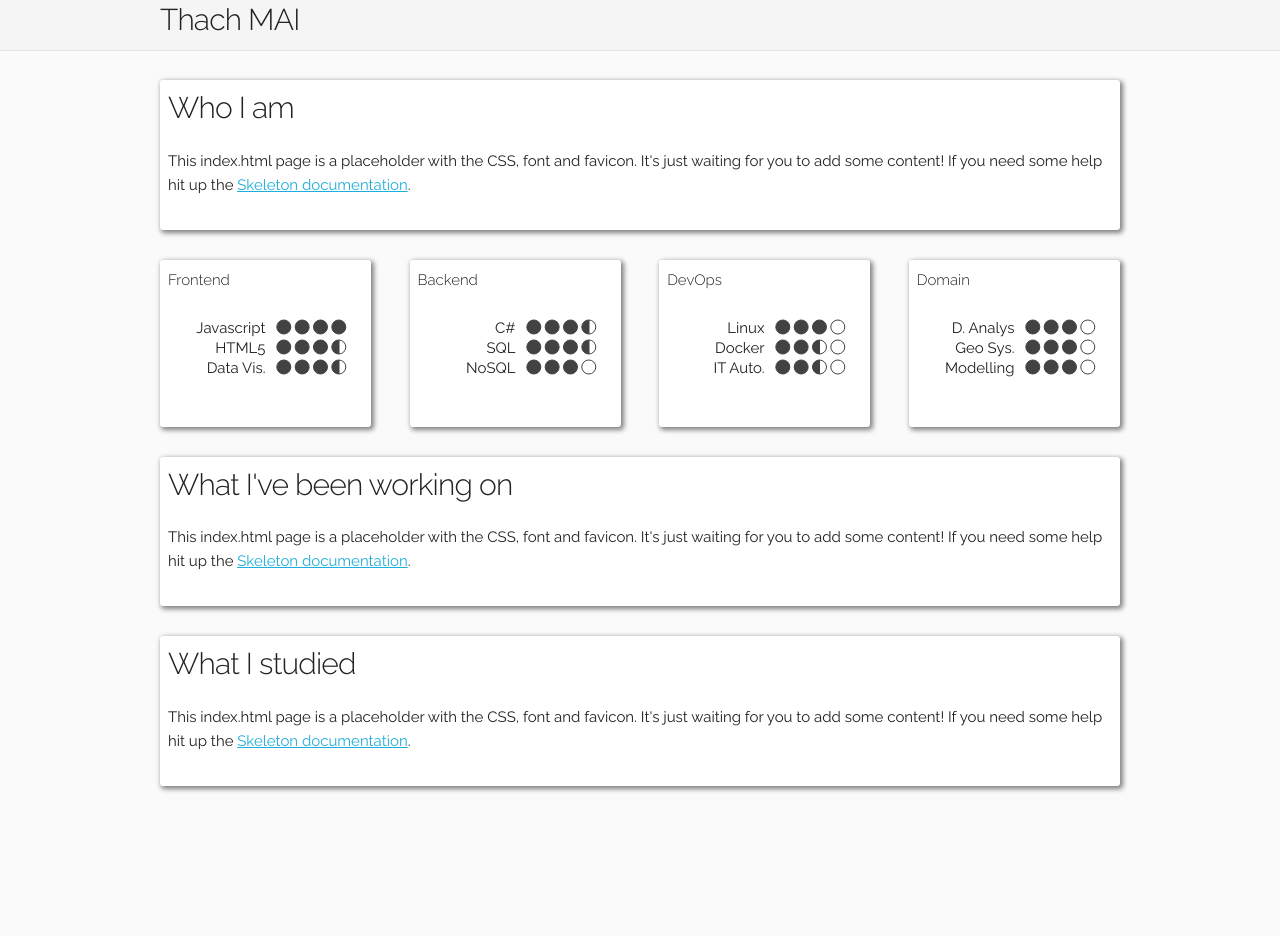
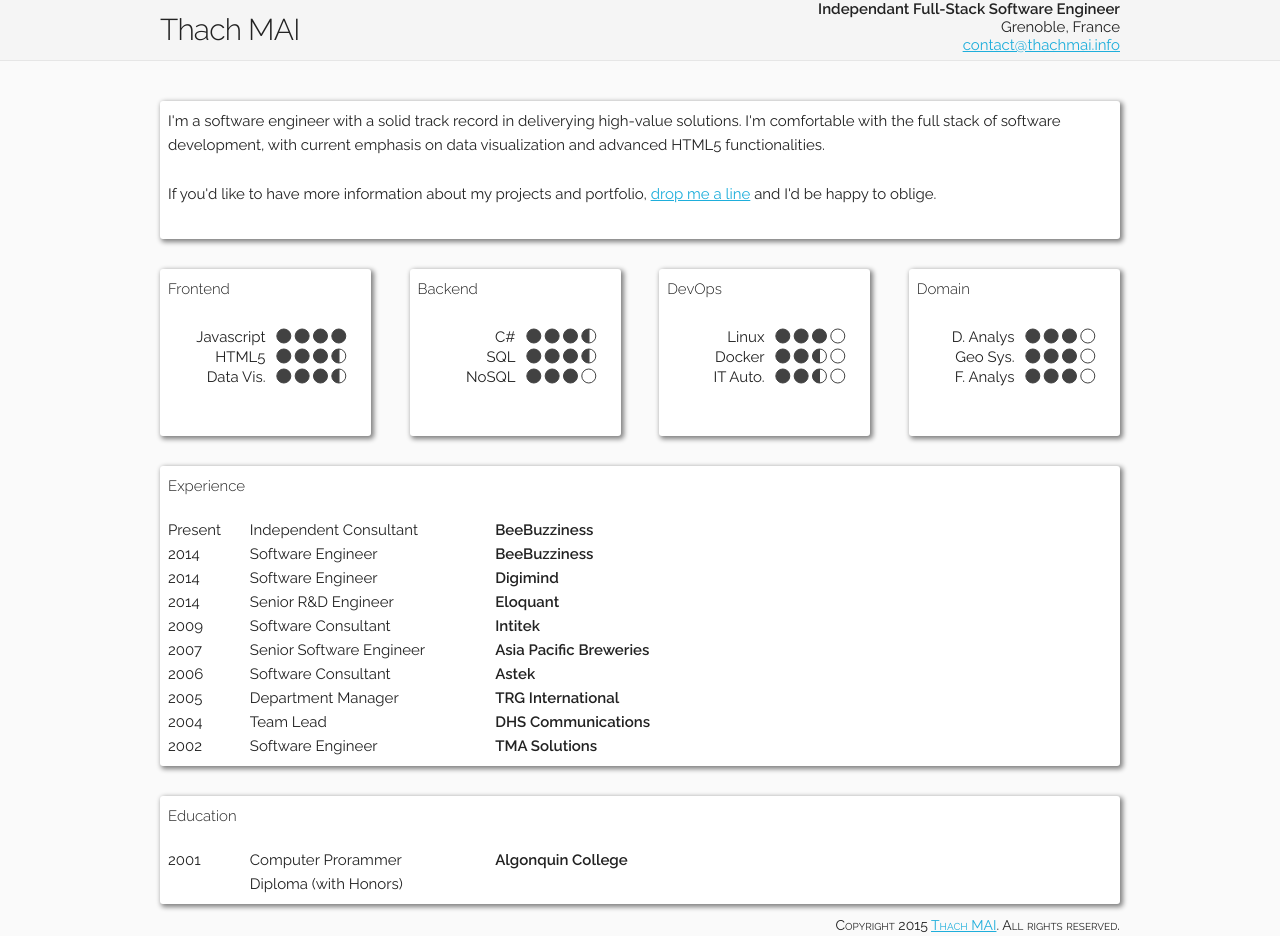
Before and after one commit to thachmai/thachmai.info, a plain HTML site: page index.html in a window 1280 px wide. Before the commit the page ends 800 px from the top, so only its background shows below. Drawn offline with Linux system fonts and the light colour scheme.

Commit message:
Adds complete descriptions for profile.

```diff
--- a/css/main.css
+++ b/css/main.css
@@ -5,6 +5,19 @@
 .surround {
     background: #F5F5F5;
     box-shadow: 0 0 1px gray;
+}
+
+.contact-info {
+    float: right;
+    line-height: 1.2;
+    text-align: right;
+}
+
+.footer {
+    margin-top: 10px;
+    font-size: 14px;
+    font-variant: small-caps;
+    text-align: right;
 }
 
 .ambient {
@@ -38,6 +51,7 @@ svg text {
 
 .skill-selection {
     fill: #9E9E9E;
+    cursor: pointer;
 }
 .skill-selection.selected {
     fill: #222;
--- a/index.html
+++ b/index.html
@@ -30,17 +30,33 @@ ga('send', 'pageview');
     </head>
     <body class="ambient">
         <!-- top header -->
-        <div class="surround" style="height: 50px;">
+        <div class="surround" style="height: 60px;">
             <div class="container">
-                <h4>Thach MAI</h4>
+                <div class="row">
+                    <div class="six columns">
+                        <h4 style="margin-top: 10px;">Thach MAI</h4>
+                    </div>
+                    <div class="six columns">
+                        <section class="contact-info">
+                            <b>Independant Full-Stack Software Engineer</b><br/>
+                            Grenoble, France<br/>
+                            <a href="mailto:contact@thachmai.info">contact@thachmai.info</a>
+                        </section>
+                    </div>
             </div>
         </div>
 
         <!-- main content -->
         <div class="container">
             <div class="row paper">
-                <h4>Who I am</h4>
-                <p>This index.html page is a placeholder with the CSS, font and favicon. It's just waiting for you to add some content! If you need some help hit up the <a href="http://www.getskeleton.com">Skeleton documentation</a>.</p>
+                <p>
+                I'm a software engineer with a solid track record in deliverying high-value solutions.
+                I'm comfortable with the full stack of software development, with current emphasis on data visualization
+                and advanced HTML5 functionalities.
+                </p>
+                <p>
+                If you'd like to have more information about my projects and portfolio, <a href="mailto:contact@thachmai.info">drop me a line</a> and I'd be happy to oblige.
+                </p>
             </div>
 
             <div class="row">
@@ -59,15 +75,73 @@ ga('send', 'pageview');
             </div>
 
              <div class="row paper">
-                <h4>What I've been working on</h4>
-                <p>This index.html page is a placeholder with the CSS, font and favicon. It's just waiting for you to add some content! If you need some help hit up the <a href="http://www.getskeleton.com">Skeleton documentation</a>.</p>
+                <h6>Experience</h6>
+                <div class="row">
+                    <div class="one column">Present</div>
+                    <div class="three columns">Independent Consultant</div>
+                    <div class="eight columns"><b>BeeBuzziness</b></div>
+                </div>
+                <div class="row">
+                    <div class="one column">2014</div>
+                    <div class="three columns">Software Engineer</div>
+                    <div class="eight columns"><b>BeeBuzziness</b></div>
+                </div>
+                <div class="row">
+                    <div class="one column">2014</div>
+                    <div class="three columns">Software Engineer</div>
+                    <div class="eight columns"><b>Digimind</b></div>
+                </div>
+                <div class="row">
+                    <div class="one column">2014</div>
+                    <div class="three columns">Senior R&D Engineer</div>
+                    <div class="eight columns"><b>Eloquant</b></div>
+                </div>
+                <div class="row">
+                    <div class="one column">2009</div>
+                    <div class="three columns">Software Consultant</div>
+                    <div class="eight columns"><b>Intitek</b></div>
+                </div>
+                <div class="row">
+                    <div class="one column">2007</div>
+                    <div class="three columns">Senior Software Engineer</div>
+                    <div class="eight columns"><b>Asia Pacific Breweries</b></div>
+                </div>
+                <div class="row">
+                    <div class="one column">2006</div>
+                    <div class="three columns">Software Consultant</div>
+                    <div class="eight columns"><b>Astek</b></div>
+                </div>
+                <div class="row">
+                    <div class="one column">2005</div>
+                    <div class="three columns">Department Manager</div>
+                    <div class="eight columns"><b>TRG International</b></div>
+                </div>
+                <div class="row">
+                    <div class="one column">2004</div>
+                    <div class="three columns">Team Lead</div>
+                    <div class="eight columns"><b>DHS Communications</b></div>
+                </div>
+                <div class="row">
+                    <div class="one column">2002</div>
+                    <div class="three columns">Software Engineer</div>
+                    <div class="eight columns"><b>TMA Solutions</b></div>
+                </div>
             </div>
 
              <div class="row paper">
-                <h4>What I studied</h4>
-                <p>This index.html page is a placeholder with the CSS, font and favicon. It's just waiting for you to add some content! If you need some help hit up the <a href="http://www.getskeleton.com">Skeleton documentation</a>.</p>
+                <h6>Education</h6>
+                <div class="row">
+                    <div class="one column">2001</div>
+                    <div class="three columns">Computer Prorammer Diploma (with Honors)</div>
+                    <div class="eight columns"><b>Algonquin College</b></div>
+                </div>
             </div>
 
+      </div>
+      <div class="footer">
+          <div class="container">
+              Copyright 2015 <a href="mailto:contact@thachmai.info">Thach MAI</a>. All rights reserved.
+          </div>
       </div>
       <script src="d3.v3.min.js"></script>
       <script src="js/skillGraph.js"></script>
@@ -88,9 +162,9 @@ function paperCombine(originatorId) {
         var duration = Math.max(100 * Math.log2(xOffset), 600);
 
         d3.select(selected).style('width', '100%').style('margin-left', '0%');
-        d3.selectAll('.three.columns:not(#' + originatorId + ')').style('display', 'none');
+        d3.selectAll('.three.columns.paper:not(#' + originatorId + ')').style('display', 'none');
         d3.select('#' + originatorId + ' h6').style('margin-left', xOffset + 'px').transition().duration(duration)
-            .style('margin-left', '0px');
+            .style('margin-left', '0px').text('Expertise');
 
         var width = selected.clientWidth - 16;
         var graph = skillGraph().skills(skills).width(width);
@@ -104,7 +178,8 @@ function paperCombine(originatorId) {
         d3.select('#' + originatorId + ' svg').transition().duration(duration)
             .attr('height', height + 'px');
 
-        var ss = skillSet().skills(skills).width(300).selection(selection);
+        var ssW = width / 2 - 200;
+        var ss = skillSet().skills(skills).width(ssW).selection(selection);
 
         graph.on('end', function () {
             d3.select('#' + originatorId + ' svg').call(barGraph.renderBar)
@@ -120,7 +195,9 @@ function paperCombine(originatorId) {
         });
    }
 
-    d3.selectAll('.three.columns').transition()//.duration(4000)
+    d3.selectAll('.three.columns.paper')
+        .style('cursor', 'auto')
+        .transition()
         .styleTween('width', function() { return d3.interpolate('22%', '25%'); })
         .styleTween('margin-left', function() {
             var start = this.id === 'front' ? '0%' : '4%';
@@ -131,11 +208,14 @@ function paperCombine(originatorId) {
 }
 
 var clicked = false;
-d3.selectAll('.three.columns').on('click', function () {
-    if (clicked) return;
-    paperCombine(this.id);
-    clicked = true;
-});
+
+d3.selectAll('.three.columns.paper')
+    .style('cursor', 'pointer')
+    .on('click', function () {
+        if (clicked) return;
+        paperCombine(this.id);
+        clicked = true;
+    });
 
 function Skill(group, id, sname, lname, level, compact, desc) {
     if (!(this instanceof Skill)) return new Skill(group, id, sname, lname, level, compact, desc);
@@ -170,9 +250,9 @@ var skills = [
 
     Skill('bus', 'danal', 'D. Analys', 'Data Analysis', 3, true, ''),
     Skill('bus', 'geo', 'Geo Sys.' , 'Geographic System', 3, true, ''),
-    Skill('bus', 'abstract', 'Modelling', 'Modelling & Abstraction', 3, true, ''),
+    Skill('bus', 'fa', 'F. Analys', 'Functional Analysis', 3, true, ''),
     Skill('bus', 'process', 'Bus. Process', 'Business Process', 2.5, false, ''),
-    Skill('bus', 'crit', 'Crit. Think.', 'Critical Thinking', 3, false, ''),
+    Skill('bus', 'math', 'Math', 'Mathematics', 3, false, ''),
 ];
 
 function compactPanel(id, skills) {
--- a/js/skillSet.js
+++ b/js/skillSet.js
@@ -60,6 +60,16 @@ function skillSet() {
                 .transition().delay(function (d, i) { return 100 + 100 * i + column * 500; })
                 .style('opacity', 1);
         });
+
+        // scan through the text to make sure nothing is larger than the width limit
+        binding.selectAll('text').each(function () {
+            var limit = groupW() - 5;
+            var rect = this.getBoundingClientRect();
+            var w = rect.right - rect.left;
+            if (w > limit) {
+                d3.select(this).attr('textLength', limit).attr('lengthAdjust', 'spacingAndGlyphs');
+            }
+        });
     }
 
     me.skills = function (value) {
```
